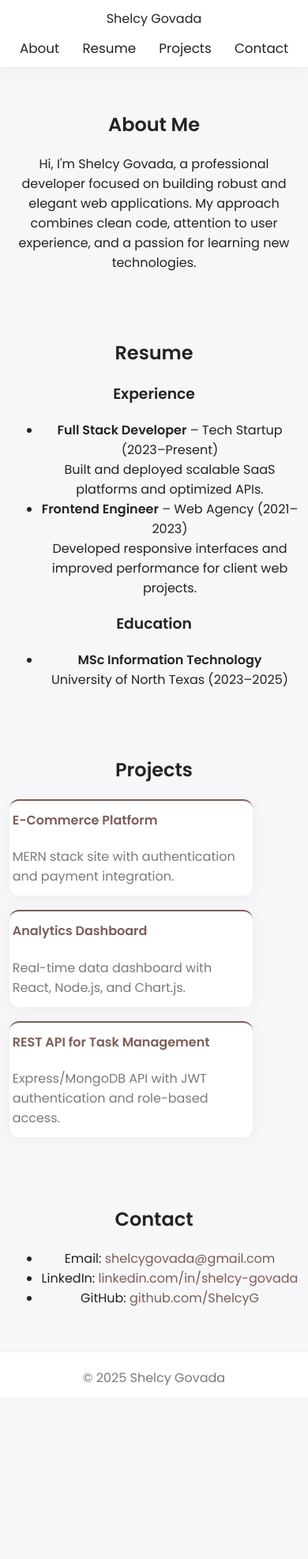
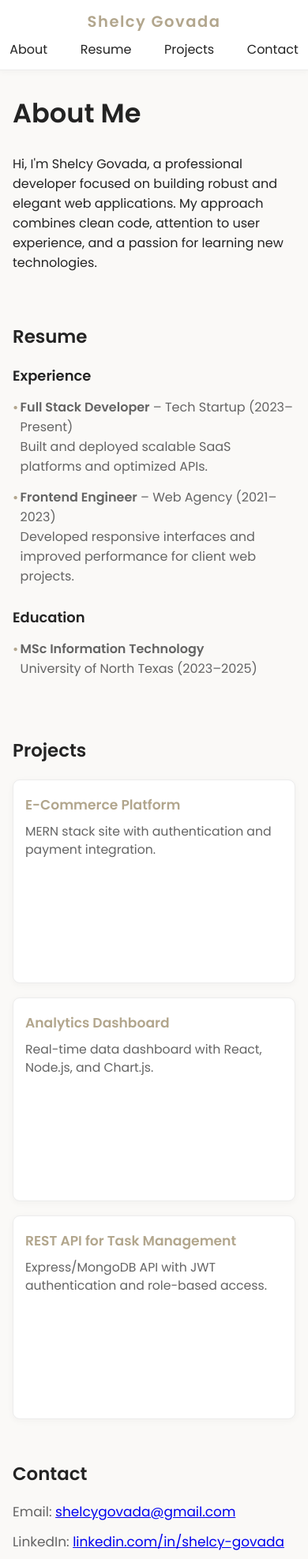
Before and after one commit to ShelcyG/ShelcyG.github.io, a plain HTML site: page index.html in a window 390 px wide. Shown: the top 1974 px of the page at 79% size. Before the commit the page ends 1769 px from the top, so only its background shows below. Drawn offline with Linux system fonts and the light colour scheme.

Commit message:
Update style.css

```diff
--- a/style.css
+++ b/style.css
@@ -1,278 +1,147 @@
 :root {
-  --primary: #7b5e57;         /* Taupe/Bronze accent */
-  --primary-light: #cbbfae;
-  --bg: #f7f7f9;
-  --bg-section: #fff;
-  --text-main: #232323;
-  --text-muted: #7a7a7a;
-  --shadow: 0 2px 16px rgba(120, 120, 120, 0.08);
-  --radius: 12px;
-  --transition: 0.19s cubic-bezier(.4,0,.2,1);
+  --primary: #232323;
+  --secondary: #646464;
+  --background: #faf9f7;
+  --white: #fff;
+  --accent: #b2a68d;
+  --border: #ececec;
+  --shadow: 0 2px 8px rgba(60,60,60,0.04);
+  --radius: 9px;
 }
-
 html, body {
-  background: var(--bg);
-  color: var(--text-main);
-  font-family: 'Poppins', sans-serif;
+  height: 100%;
   margin: 0;
   padding: 0;
-  min-height: 100vh;
+  font-family: 'Poppins', Arial, sans-serif;
+  background: var(--background);
+  color: var(--primary);
 }
-
-a { color: var(--primary); text-decoration: none; transition: color var(--transition);}
-a:hover { color: var(--primary-light); }
-
 nav {
-  background: var(--bg-section);
+  background: var(--white);
+  border-bottom: 1px solid var(--border);
   box-shadow: var(--shadow);
-  border-bottom: 1px solid #eee;
-  position: sticky;
-  top: 0;
-  z-index: 10;
 }
 .nav-container {
-  max-width: 1100px;
+  max-width: 820px;
   margin: 0 auto;
   display: flex;
   align-items: center;
   justify-content: space-between;
-  padding: 0.7rem 1.2rem;
+  padding: 0.8rem 1.2rem;
 }
-.nav-logo a {
-  font-size: 1.4rem;
-  font-weight: 700;
-  color: var(--primary);
-  letter-spacing: 2px;
+.nav-logo {
+  font-size: 1.22rem;
+  font-weight: bold;
+  letter-spacing: 1.5px;
+  color: var(--accent);
 }
 .nav-links {
   list-style: none;
   display: flex;
-  gap: 0.7rem;
+  gap: 1.1em;
   margin: 0;
   padding: 0;
 }
-.nav-links li { }
 .nav-links a {
-  color: var(--text-main);
+  color: var(--primary);
+  text-decoration: none;
   font-weight: 500;
-  padding: 7px 13px;
-  border-radius: 20px;
-  transition: background var(--transition), color var(--transition);
-  font-size: 1.05rem;
+  padding: 5px 12px;
+  border-radius: 16px;
+  transition: background 0.18s;
 }
-.nav-links a.active,
-.nav-links a:hover {
-  background: var(--primary-light);
-  color: var(--primary);
+.nav-links a:hover, .nav-links a:focus {
+  background: var(--border);
 }
-
 .section {
-  padding: 60px 0 35px 0;
-  background: var(--bg);
+  padding: 48px 0 32px 0;
 }
 .container {
-  max-width: 800px;
+  max-width: 700px;
   margin: 0 auto;
   padding: 0 16px;
-  text-align: center;
 }
-
-.hero-section {
-  background: var(--bg-section);
-  padding-top: 80px;
+h1, h2, h3, h4 {
+  color: var(--primary);
+  margin: 0 0 0.8em 0;
+  font-weight: 600;
 }
-
-.profile-img {
-  width: 120px;
-  height: 120px;
-  border-radius: 50%;
-  object-fit: cover;
-  box-shadow: var(--shadow);
-  margin-bottom: 22px;
-  border: 4px solid var(--primary-light);
-}
-
-.hero-content h1 {
-  font-size: 2.5rem;
-  font-weight: 700;
-  margin-bottom: 0.2em;
-  color: var(--primary);
-}
-.hero-content .accent { color: var(--text-main);}
-.hero-content h2 {
-  font-size: 1.3rem;
-  font-weight: 500;
-  color: var(--text-muted);
-  margin-top: 0;
-  margin-bottom: 0.5em;
-}
-.hero-content p {
-  color: var(--text-muted);
-  font-size: 1.1rem;
-  margin-bottom: 1.5em;
-}
-.hero-buttons {
-  display: flex;
-  gap: 18px;
-  justify-content: center;
-  flex-wrap: wrap;
-}
-.btn {
-  border-radius: 25px;
-  padding: 0.63em 1.7em;
-  font-weight: 600;
-  border: none;
-  cursor: pointer;
-  text-decoration: none;
-  font-size: 1.05rem;
-  background: var(--primary);
-  color: #fff;
-  transition: background var(--transition), color var(--transition), box-shadow var(--transition), transform var(--transition);
-  display: inline-flex;
-  align-items: center;
-  gap: 8px;
-  box-shadow: var(--shadow);
-}
-.btn-outline {
-  background: #fff;
-  color: var(--primary);
-  border: 1.5px solid var(--primary);
-}
-.btn:hover, .btn-outline:hover {
-  background: var(--primary-light);
-  color: var(--primary);
-}
-
-.about-section ul {
+h1 { font-size: 2.1rem; }
+h2 { font-size: 1.43rem; }
+h3 { font-size: 1.12rem; }
+.resume-block ul {
   list-style: none;
   padding: 0;
-  margin: 1.4em auto 0 auto;
-  max-width: 370px;
-  text-align: left;
-  color: var(--text-muted);
-  font-size: 1.02rem;
+  margin: 0 0 1.6em 0;
+  color: var(--secondary);
 }
-.about-section ul li {
-  margin-bottom: 7px;
-  border-left: 3px solid var(--primary-light);
-  padding-left: 12px;
+.resume-block li {
+  margin-bottom: 0.9em;
+  padding-left: 0.6em;
+  position: relative;
 }
-
-.resume-section .resume-columns {
+.resume-block li:before {
+  content: "•";
+  color: var(--accent);
+  position: absolute;
+  left: 0;
+  font-size: 1.1em;
+}
+.projects-list {
   display: flex;
-  gap: 32px;
   flex-wrap: wrap;
-  justify-content: center;
-  margin-top: 2.1em;
+  gap: 18px;
+  margin-top: 20px;
 }
-.resume-col {
-  min-width: 270px;
-  flex: 1 1 340px;
-  text-align: left;
-}
-.resume-item {
-  background: var(--bg-section);
+.project-card {
+  flex: 1 1 220px;
+  min-width: 180px;
+  background: var(--white);
   border-radius: var(--radius);
   box-shadow: var(--shadow);
-  margin-bottom: 25px;
-  padding: 17px 20px;
-  border-left: 3px solid var(--primary-light);
-  transition: box-shadow .16s, transform .12s;
+  border: 1px solid var(--border);
+  padding: 18px 15px;
+  margin-bottom: 4px;
+  text-align: left;
+  transition: box-shadow 0.17s;
 }
-.resume-item:hover {
-  box-shadow: 0 8px 32px rgba(180, 150, 100, 0.13);
-  transform: scale(1.01) translateY(-2px);
+.project-card h4 {
+  margin: 0 0 0.5em 0;
+  color: var(--accent);
+  font-size: 1.07rem;
 }
-.resume-item h4 {
-  margin: 0 0 0.12em 0;
-  font-size: 1.07rem;
-  color: var(--primary);
+.project-card p {
+  margin: 0;
+  color: var(--secondary);
+  font-size: 0.98rem;
 }
-.resume-date, .resume-company { display: block; color: var(--text-muted); font-size: .98em;}
-.resume-date { font-weight: 600; margin-top: 2px;}
-
-.resume-col ul {
-  color: var(--text-muted);
-  margin-left: 1.1em;
-  margin-bottom: 0.5em;
-  font-size: 1.01rem;
+.project-card:hover {
+  box-shadow: 0 4px 24px rgba(120,100,80,0.10);
 }
-.resume-col p {
-  color: var(--text-muted);
+.contact-list {
+  list-style: none;
+  padding: 0;
+  margin: 0.5em 0 0 0;
+  color: var(--secondary);
+  font-size: 1.06rem;
+}
+.contact-list li {
   margin-bottom: 0.7em;
 }
-
-.projects-section .projects-grid {
-  display: flex;
-  flex-wrap: wrap;
-  gap: 28px;
-  justify-content: center;
-  margin-top: 2em;
+footer {
+  background: var(--white);
+  color: var(--secondary);
+  text-align: center;
+  font-size: 1rem;
+  padding: 18px 0 10px 0;
+  border-top: 1px solid var(--border);
+  margin-top: 20px;
 }
-.project-card {
-  background: var(--bg-section);
-  border-radius: var(--radius);
-  box-shadow: var(--shadow);
-  padding: 20px 18px;
-  max-width: 300px;
-  flex: 1 1 200px;
-  margin-bottom: 18px;
-  border-top: 2.5px solid var(--primary);
-  transition: box-shadow .16s, transform .12s;
-  text-align: left;
-}
-.project-card:hover {
-  box-shadow: 0 8px 32px rgba(180, 150, 100, 0.13);
-  transform: scale(1.014) translateY(-2px);
-}
-.project-card h4 { color: var(--primary); margin-top: 0;}
-.project-card p { color: var(--text-muted); font-size: 1rem; margin: 0.5em 0 0 0;}
-
-.contact-section .contact-list {
-  display: flex;
-  flex-wrap: wrap;
-  justify-content: center;
-  gap: 34px;
-  font-size: 1.08rem;
-  color: var(--text-main);
-  margin-bottom: 2em;
-}
-.contact-list div {
-  display: flex;
-  align-items: center;
-  gap: 9px;
-}
-.contact-list a { color: var(--primary); font-weight: 500;}
-.contact-footer { margin-top: 2em;}
-.contact-footer .btn { font-size: 1.1rem; }
-
-footer {
-  background: var(--bg-section);
-  color: var(--text-muted);
-  text-align: center;
-  padding: 20px 0 12px 0;
-  font-size: 1rem;
-  border-top: 1px solid #eee;
-  margin-top: 25px;
-}
-
-@media (max-width: 1000px) {
-  .resume-section .resume-columns { flex-direction: column; gap: 0; align-items: center;}
-  .resume-col { max-width: 600px; }
-}
-@media (max-width: 700px) {
-  .nav-container { flex-direction: column; gap: 12px; }
-  .hero-content h1 { font-size: 2rem; }
-  .section { padding: 34px 0 14px 0; }
-  .projects-section .projects-grid { flex-direction: column; gap: 18px;}
-  .about-section ul { max-width: 100%; }
-  .resume-col { min-width: unset; }
+@media (max-width: 800px) {
+  .container, .nav-container { max-width: 98vw; }
 }
 @media (max-width: 500px) {
-  .hero-section { padding-top: 55px;}
-  .container { padding: 0 3vw;}
-  .resume-item, .project-card { padding: 12px 4px;}
-  .nav-links { gap: 0.2rem;}
+  .nav-container { flex-direction: column; gap: 8px; }
+  .projects-list { flex-direction: column; gap: 14px;}
+  .section { padding: 30px 0 18px 0;}
 }
-::-webkit-scrollbar { width: 7px; background: var(--bg); }
-::-webkit-scrollbar-thumb { background: var(--primary-light); border-radius: 6px; }
```
